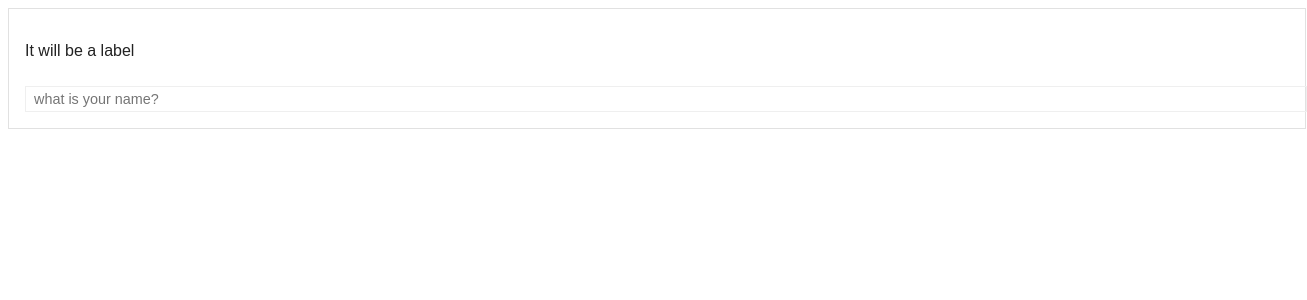
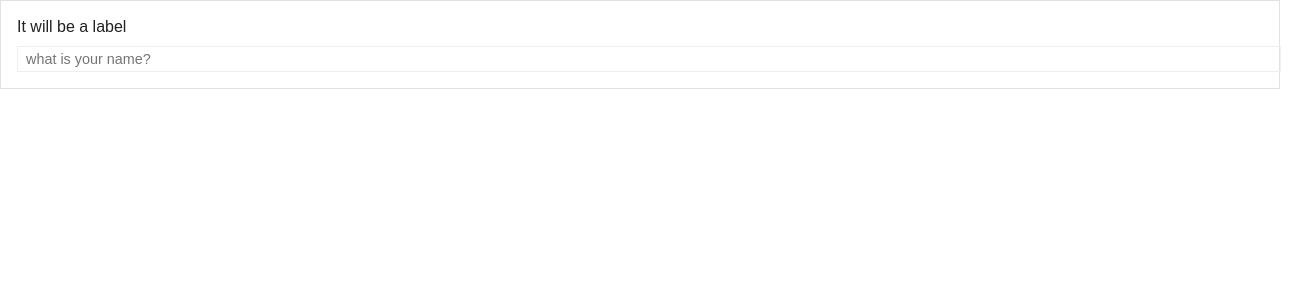
Before and after one commit to HM-Azijul/React-Custom-Form, a React (Vite) app: page / in a window 1280 px wide. Shown: the top 300 px of the page, 1307 px wide, since content can reach past the window. Built offline with nearby package versions, Linux system fonts and the light colour scheme.

Commit message:
add main.css for reset css

```diff
--- /dev/null
+++ b/src/main.css
@@ -0,0 +1,51 @@
+/* http://meyerweb.com/eric/tools/css/reset/
+   v2.0 | 20110126
+   License: none (public domain)
+*/
+
+html, body, div, span, applet, object, iframe,
+h1, h2, h3, h4, h5, h6, p, blockquote, pre,
+a, abbr, acronym, address, big, cite, code,
+del, dfn, em, img, ins, kbd, q, s, samp,
+small, strike, strong, sub, sup, tt, var,
+b, u, i, center,
+dl, dt, dd, ol, ul, li,
+fieldset, form, label, legend,
+table, caption, tbody, tfoot, thead, tr, th, td,
+article, aside, canvas, details, embed,
+figure, figcaption, footer, header, hgroup,
+menu, nav, output, ruby, section, summary,
+time, mark, audio, video {
+	margin: 0;
+	padding: 0;
+	border: 0;
+	font-size: 100%;
+	font: inherit;
+	vertical-align: baseline;
+    box-sizing: border-box;
+}
+/* HTML5 display-role reset for older browsers */
+article, aside, details, figcaption, figure,
+footer, header, hgroup, menu, nav, section {
+	display: block;
+}
+body {
+	line-height: 1;
+    font-family: Arial, Helvetica, sans-serif;
+    font-size: 16px;
+}
+ol, ul {
+	list-style: none;
+}
+blockquote, q {
+	quotes: none;
+}
+blockquote:before, blockquote:after,
+q:before, q:after {
+	content: '';
+	content: none;
+}
+table {
+	border-collapse: collapse;
+	border-spacing: 0;
+}
--- a/src/main.jsx
+++ b/src/main.jsx
@@ -1,6 +1,7 @@
 import React from 'react';
 import ReactDOM from 'react-dom/client';
 import App from './app/App';
+import './main.css';
 
 ReactDOM.createRoot(document.getElementById('root')).render(
   // <React.StrictMode>
```
